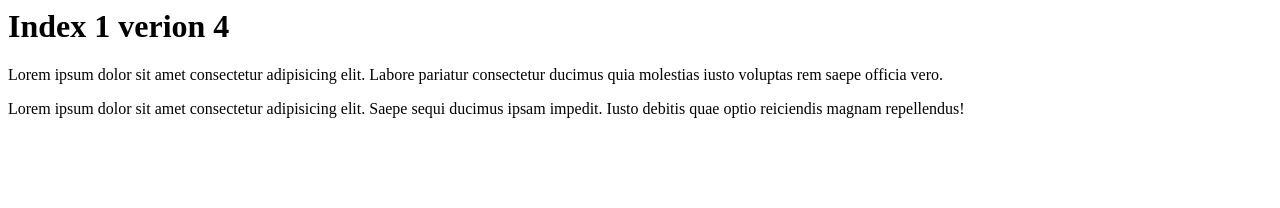
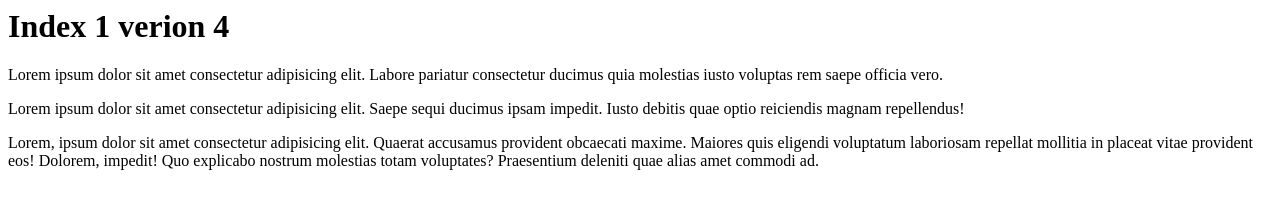
Before and after one commit to Osuolale-Olalekan/git_tutorial, a plain HTML site: page index.html in a window 1280 px wide. Drawn offline with Linux system fonts and the light colour scheme.

Commit message:
latest comit

```diff
--- a/index.html
+++ b/index.html
@@ -8,6 +8,7 @@
     <h1>Index 1 verion 4</h1>
     <p>Lorem ipsum dolor sit amet consectetur adipisicing elit. Labore pariatur consectetur ducimus quia molestias iusto voluptas rem saepe officia vero.</p>
     <p>Lorem ipsum dolor sit amet consectetur adipisicing elit. Saepe sequi ducimus ipsam impedit. Iusto debitis quae optio reiciendis magnam repellendus!</p>
+    <p>Lorem, ipsum dolor sit amet consectetur adipisicing elit. Quaerat accusamus provident obcaecati maxime. Maiores quis eligendi voluptatum laboriosam repellat mollitia in placeat vitae provident eos! Dolorem, impedit! Quo explicabo nostrum molestias totam voluptates? Praesentium deleniti quae alias amet commodi ad.</p>
 
 </body>
 </html>
```
